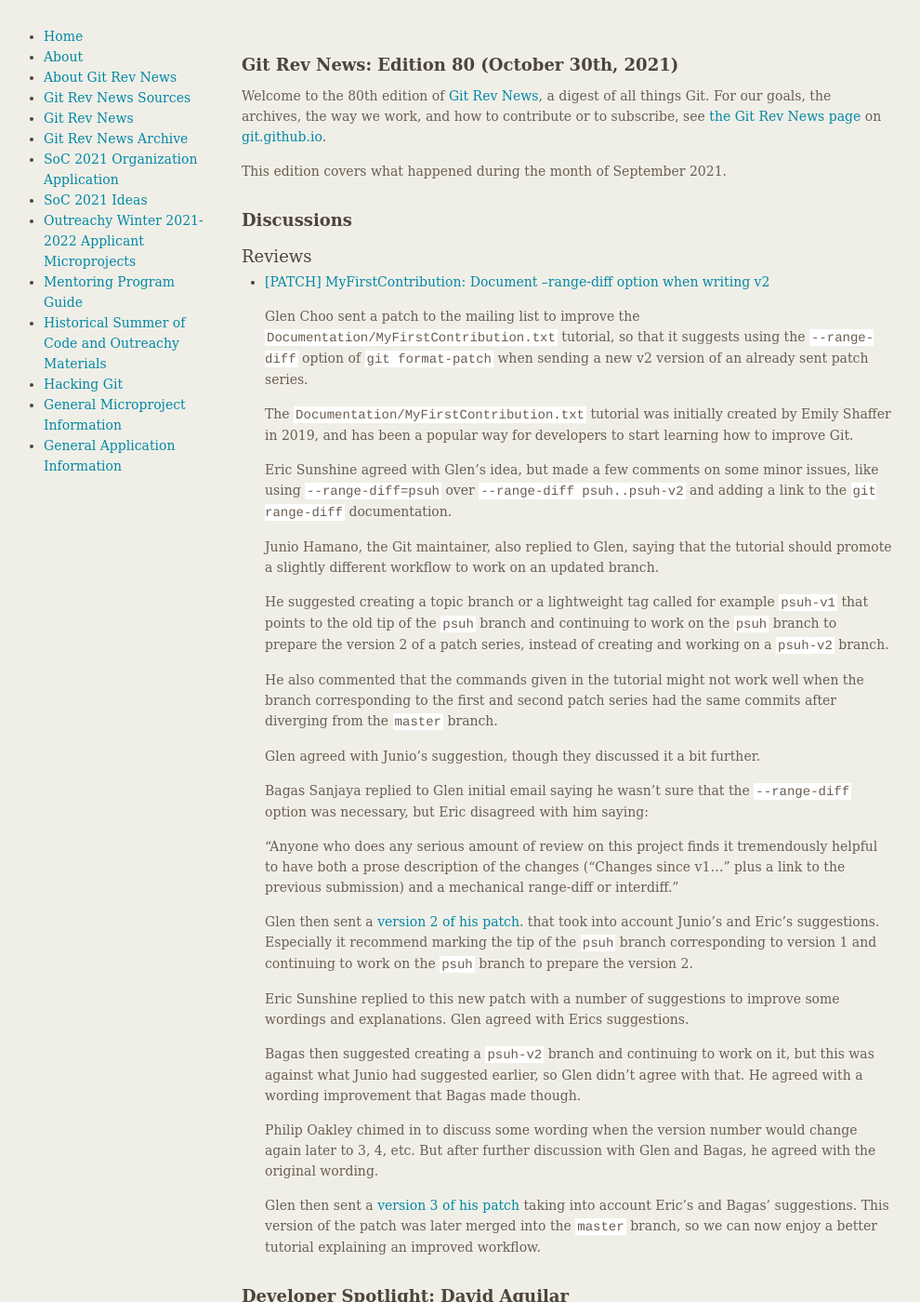
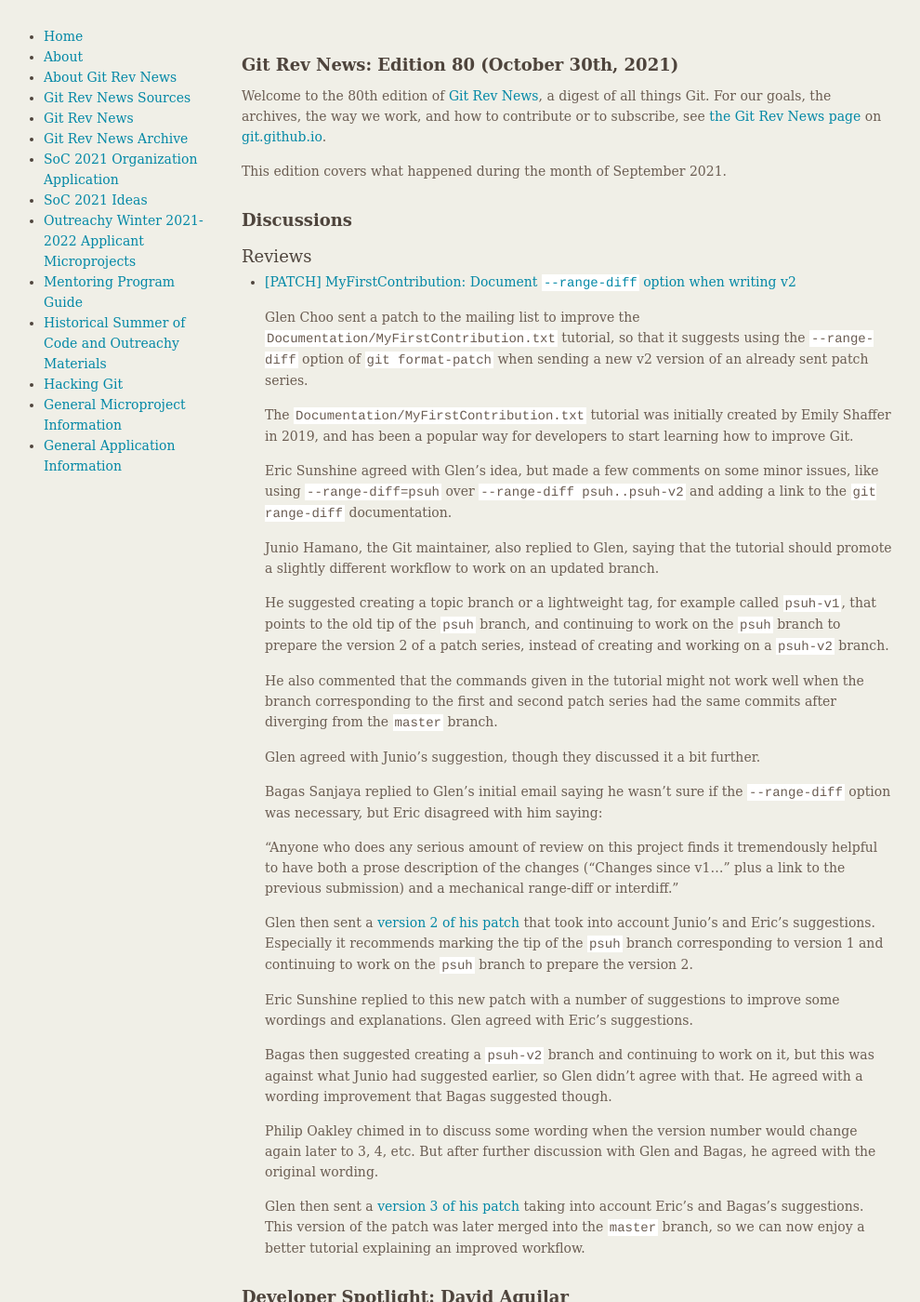
Before and after one commit to git/git.github.io, a Jekyll site: the page built from rev_news/drafts/edition-80.md, in a window 1280 px wide and 1400 px high. Shown: the whole window at 93% size, without its empty margins (149-1139 px from the left). Built offline with Jekyll 4.4.1, drawn with Linux system fonts in a browser that asks for light colours; some of the changed text lies outside the part shown.

Commit message:
Supplied the usual tiny typo and spelling fixes.

```diff
--- a/rev_news/drafts/edition-80.md
+++ b/rev_news/drafts/edition-80.md
@@ -23,7 +23,7 @@
 
 ### Reviews
 
-* [[PATCH] MyFirstContribution: Document --range-diff option when writing v2](https://lore.kernel.org/git/20210913194816.51182-1-chooglen@google.com/)
+* [[PATCH] MyFirstContribution: Document `--range-diff` option when writing v2](https://lore.kernel.org/git/20210913194816.51182-1-chooglen@google.com/)
 
   Glen Choo sent a patch to the mailing list to improve the
   `Documentation/MyFirstContribution.txt` tutorial, so that it
@@ -43,8 +43,8 @@
   the tutorial should promote a slightly different workflow to work on
   an updated branch.
 
-  He suggested creating a topic branch or a lightweight tag called for
-  example `psuh-v1` that points to the old tip of the `psuh` branch
+  He suggested creating a topic branch or a lightweight tag, for example
+  called `psuh-v1`, that points to the old tip of the `psuh` branch,
   and continuing to work on the `psuh` branch to prepare the version 2
   of a patch series, instead of creating and working on a `psuh-v2`
   branch.
@@ -57,8 +57,8 @@
   Glen agreed with Junio's suggestion, though they discussed it a bit
   further.
 
-  Bagas Sanjaya replied to Glen initial email saying he wasn't sure
-  that the `--range-diff` option was necessary, but Eric disagreed
+  Bagas Sanjaya replied to Glen's initial email saying he wasn't sure
+  if the `--range-diff` option was necessary, but Eric disagreed
   with him saying:
 
   "Anyone who does any serious amount of review on this project finds
@@ -67,20 +67,20 @@
   submission) and a mechanical range-diff or interdiff."
 
   Glen then sent a
-  [version 2 of his patch](https://lore.kernel.org/git/20210920223226.25877-1-chooglen@google.com/).
+  [version 2 of his patch](https://lore.kernel.org/git/20210920223226.25877-1-chooglen@google.com/)
   that took into account Junio's and Eric's suggestions. Especially it
-  recommend marking the tip of the `psuh` branch corresponding to
+  recommends marking the tip of the `psuh` branch corresponding to
   version 1 and continuing to work on the `psuh` branch to prepare the
   version 2.
 
   Eric Sunshine replied to this new patch with a number of suggestions
-  to improve some wordings and explanations. Glen agreed with Erics
+  to improve some wordings and explanations. Glen agreed with Eric's
   suggestions.
 
   Bagas then suggested creating a `psuh-v2` branch and continuing to
   work on it, but this was against what Junio had suggested earlier,
   so Glen didn't agree with that. He agreed with a wording improvement
-  that Bagas made though.
+  that Bagas suggested though.
 
   Philip Oakley chimed in to discuss some wording when the version
   number would change again later to 3, 4, etc. But after further
@@ -88,7 +88,7 @@
 
   Glen then sent a
   [version 3 of his patch](https://lore.kernel.org/git/20210922202218.7986-1-chooglen@google.com/)
-  taking into account Eric's and Bagas' suggestions. This version of
+  taking into account Eric's and Bagas's suggestions. This version of
   the patch was later merged into the `master` branch, so we can now
   enjoy a better tutorial explaining an improved workflow.
 
@@ -128,7 +128,7 @@
   The original difftool RFC patches started as a crude shell script that
   drove the diff itself and handled interacting with external diff tools
   directly. Feedback from the Git mailing list improved it by making it
-  use git diff's `GIT_EXTERNAL_DIFF` functionality when it first landed in
+  use `git diff`'s `GIT_EXTERNAL_DIFF` functionality when it first landed in
   git.git's contrib/ area. difftool eventually graduated out of contrib/
   to become a builtin tool, and its implementation was heavily
   refactored so that it can share all of its tool-specific
@@ -178,7 +178,7 @@
   challenges that come up when working with huge repositories is an area
   I am hopeful will continue to improve. Git continues to be perceived
   as being "bad at binary files", and "not industrial-grade like
-  perforce" by the GameDev community, and that's something that can
+  Perforce" by the GameDev community, and that's something that can
   definitely be improved.
 
 * If you could remove something from Git without worrying about
@@ -317,7 +317,7 @@
   * See also [Patterns for Managing Source Code Branches](https://martinfowler.com/articles/branching-patterns.html) in [#73](https://git.github.io/rev_news/2021/03/27/edition-73/)
     and [Ship / Show / Ask: A modern branching strategy](https://martinfowler.com/articles/ship-show-ask.html) in [#79](https://git.github.io/rev_news/2021/09/30/edition-79/).
 * [Code Review from the Command Line](https://blog.jez.io/cli-code-review/)
-  by Jake Zimmerman (2018)
+  by Jake Zimmerman (2018).
 * [The Thing About Git](https://tomayko.com/blog/2008/the-thing-about-git)
   by Ryan Tomayko (2008).
 
```
Also changed, not shown: other parts of rev_news/drafts/edition-80.md (+6 -6 lines).
